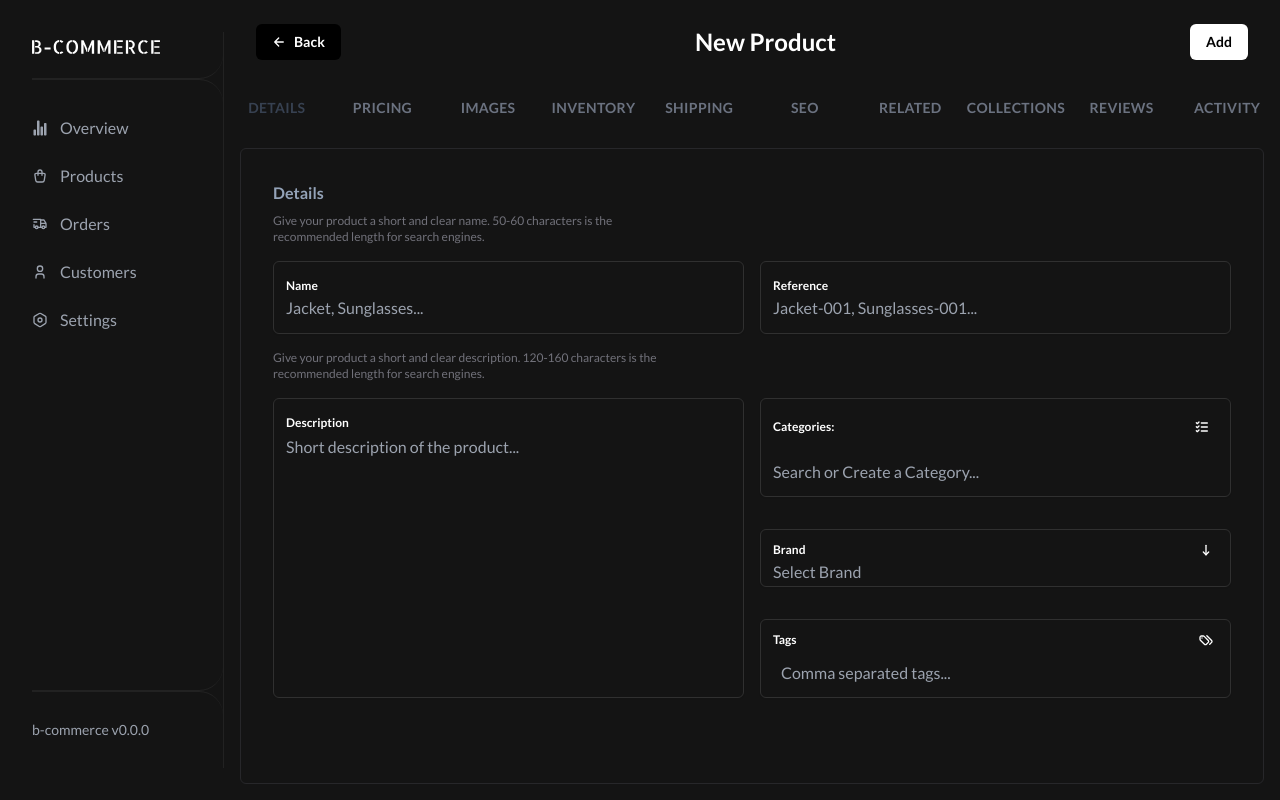
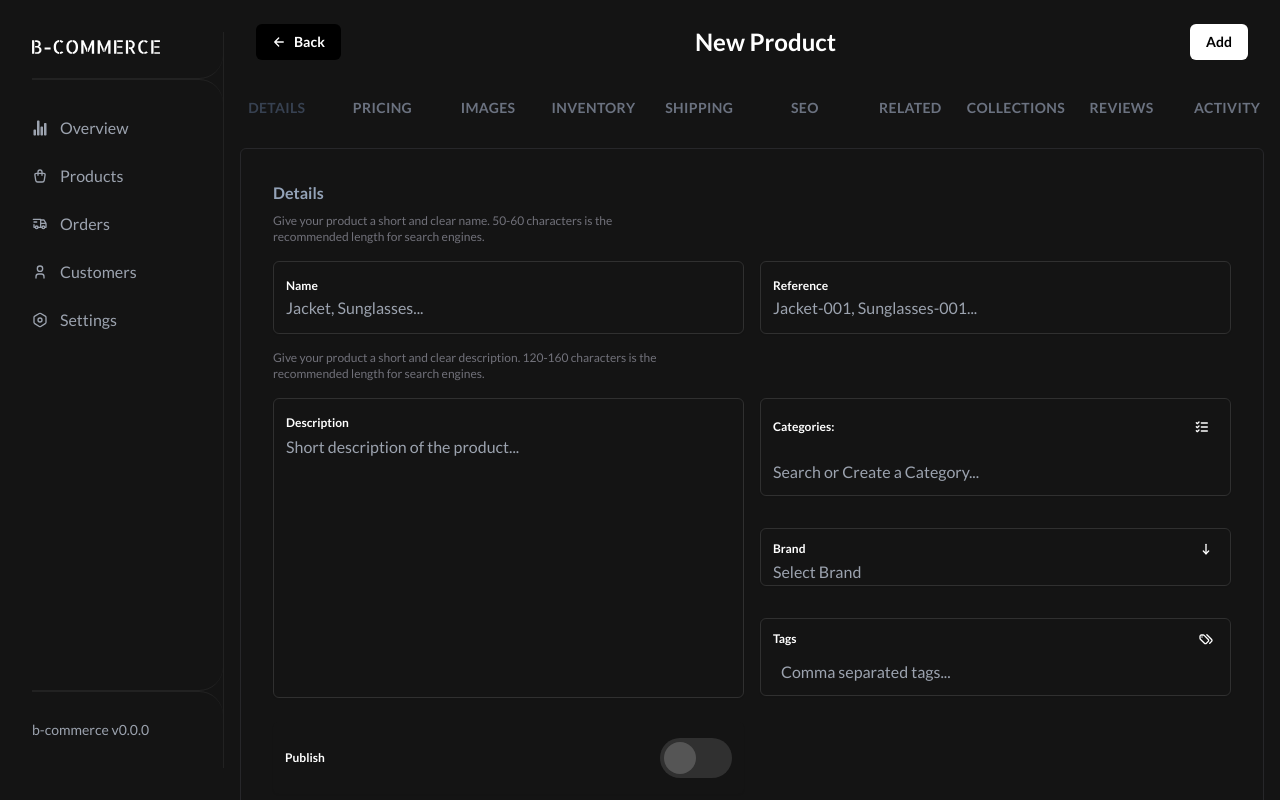
Before and after one commit to MohamedBechirMejri/b-commerce, a Next.js app: page /admin/products/new in a window 1280 px wide. Built offline with nearby package versions, Linux system fonts and the light colour scheme.

Commit message:
Add publish toggle

```diff
--- /dev/null
+++ b/app/admin/(ui)/Toggle.tsx
@@ -0,0 +1,36 @@
+import { motion } from "framer-motion";
+
+export default function Toggle({
+  label = "",
+  isToggled = false,
+  setIsToggled,
+}: {
+  label?: string;
+  isToggled: boolean;
+  setIsToggled: (isToggled: boolean) => void;
+}) {
+  return (
+    <motion.div className="flex items-center justify-between max-w-xl p-3 py-4 overflow-hidden rounded-md shadow-sm">
+      <label className="text-xs font-bold top-4 left-3">{label}</label>
+      <motion.button
+        className="p-5 px-9 rounded-full bg-[#303030] relative"
+        onClick={() => setIsToggled(!isToggled)}
+      >
+        <motion.div
+          className="absolute p-4 rounded-full left-1 top-1/2"
+          initial={{
+            y: "-50%",
+            x: isToggled ? "100%" : "0%",
+            backgroundColor: isToggled ? "#6d28d9" : "#555",
+          }}
+          animate={{
+            y: "-50%",
+            x: isToggled ? "100%" : "0%",
+            backgroundColor: isToggled ? "#6d28d9" : "#555",
+          }}
+          transition={{ duration: 0.2 }}
+        />
+      </motion.button>
+    </motion.div>
+  );
+}
--- a/app/admin/(ui)/index.tsx
+++ b/app/admin/(ui)/index.tsx
@@ -3,5 +3,6 @@ import Textarea from "./Textarea";
 import Select from "./Select";
 import SelectMultiple from "./SelectMultiple";
 import Tags from "./Tags";
+import Toggle from "./Toggle";
 
-export { Input, Textarea, Select, SelectMultiple, Tags };
+export { Input, Textarea, Select, SelectMultiple, Tags, Toggle };
--- a/app/admin/products/(product)/Details.tsx
+++ b/app/admin/products/(product)/Details.tsx
@@ -8,6 +8,7 @@ import {
   Select,
   SelectMultiple,
   Tags,
+  Toggle,
 } from "../../(ui)/index";
 
 export default function Details({
@@ -54,7 +55,7 @@ export default function Details({
         the recommended length for search engines.
       </p>
       <div className="grid grid-cols-2 grid-rows-1 gap-4">
-        <div className="">
+        <div className="flex flex-col gap-6">
           <Textarea
             type={"text"}
             label={"Description"}
@@ -66,8 +67,15 @@ export default function Details({
             rows={10}
             required
           />
+          <Toggle
+            label={"Publish"}
+            isToggled={product.isPublished}
+            setIsToggled={(isPublished: boolean) =>
+              setProduct({ ...product, isPublished })
+            }
+          />
         </div>
-        <div className="grid grid-rows-[repeat(3,auto)] gap-8">
+        <div className="grid grid-rows-[repeat(3,auto)] gap-8 h-max">
           <SelectMultiple
             label={"Categories"}
             options={categories}
--- a/types/Product.ts
+++ b/types/Product.ts
@@ -5,4 +5,5 @@ export type Product = {
   categories: string[];
   brand: string;
   tags: string;
+  isPublished: boolean;
 };
```
